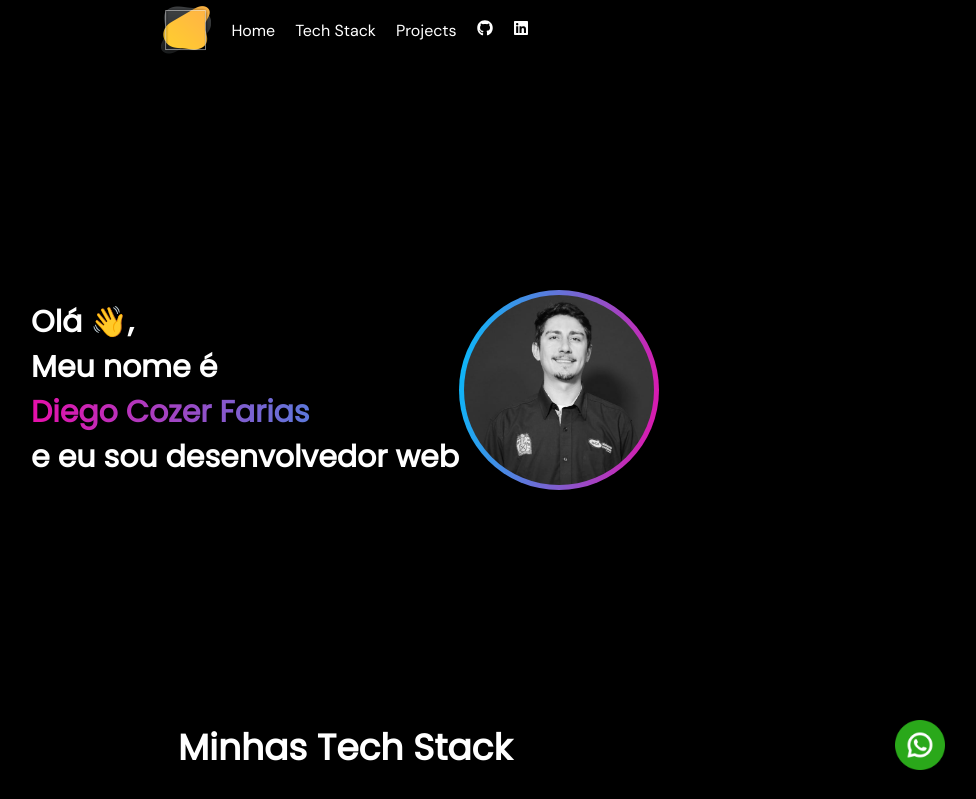
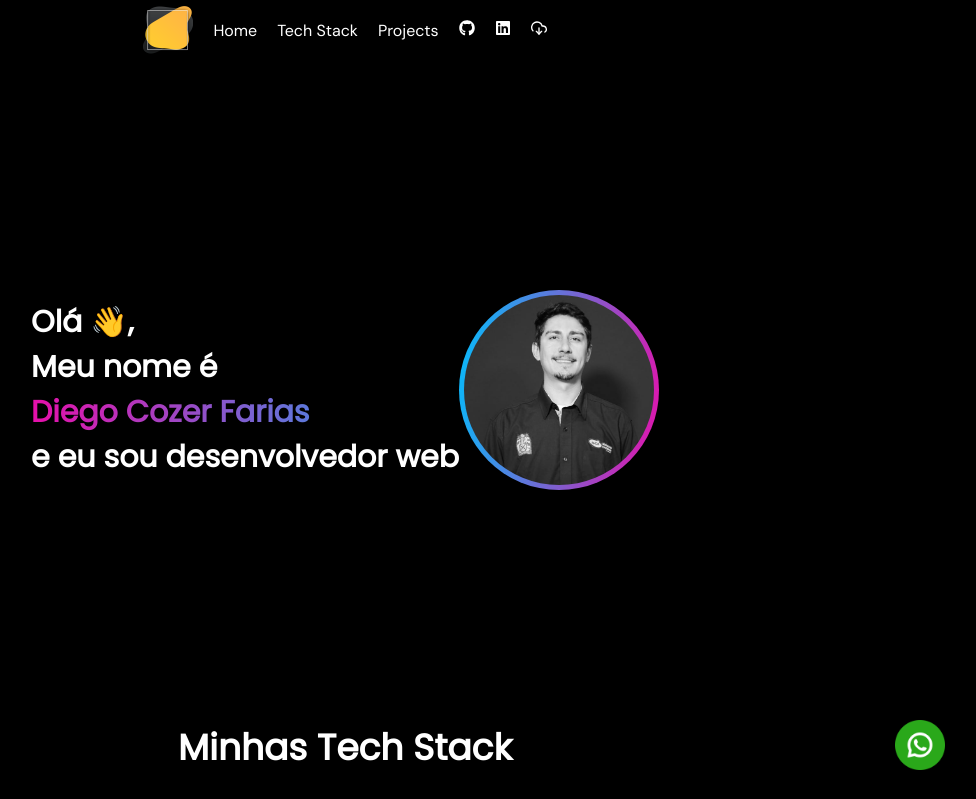
Before and after one commit to diegocozer/portfolio, a React (Create React App) app: page / in a window 1280 px wide. Shown: the top 799 px of the page, without its empty margins (295-1271 px from the left). Built offline with nearby package versions, Linux system fonts and the light colour scheme.

Commit message:
adc curriculo

```diff
--- a/public/index.html
+++ b/public/index.html
@@ -6,7 +6,7 @@
   <link rel="icon" href="logo.png" />
   <meta name="viewport" content="width=device-width, initial-scale=1" />
   <meta name="theme-color" content="#000000" />
-  <meta name="description" content="Web site created using create-react-app" />
+  <meta name="description" content="Portfolio criado com reactJS" />
   <link rel="apple-touch-icon" href="logo.png" />
   <link rel="preconnect" href="https://fonts.googleapis.com">
   <link rel="preconnect" href="https://fonts.gstatic.com" crossorigin>
--- a/src/components/NavBar.jsx
+++ b/src/components/NavBar.jsx
@@ -1,11 +1,17 @@
 import styles from "./NavBar.module.css";
 import { FaGithub, FaLinkedin } from "react-icons/fa";
+import { FiDownloadCloud } from "react-icons/fi";
 
 export default function navBar() {
   return (
     <header className={styles.container}>
       <a href="/" className={styles.logo}>
-        <img className={styles.logo_i} src="logo.png" alt="" style={{ width: "50px" }} />
+        <img
+          className={styles.logo_i}
+          src="logo.png"
+          alt=""
+          style={{ width: "50px" }}
+        />
       </a>
       <nav className={styles.navbar}>
         <a href="#menu">Home</a>
@@ -25,6 +31,12 @@ export default function navBar() {
         >
           <FaLinkedin />
         </a>
+        <a
+          href="https://drive.google.com/file/d/1wkk_gmpa2LVA4OUvMRv5UVpJs5sEmNMh/view"
+          target="_blank"
+        >
+          <FiDownloadCloud />
+        </a>
       </nav>
     </header>
   );
--- a/src/pages/Home.module.css
+++ b/src/pages/Home.module.css
@@ -6,19 +6,17 @@
   display: flex;
   justify-content: center;
   align-items: center;
-
 }
 
 .container p {
   text-align: start;
   font-size: 30px;
-    font-family: 'Poppins';
+  font-family: "Poppins";
   margin: 0;
-
 }
 
 .degrade {
-    background-image: linear-gradient(270deg, #13B0F5, #E70FAA);
+  background-image: linear-gradient(270deg, #13b0f5, #e70faa);
   background-clip: text;
   color: transparent;
   -webkit-background-clip: text;
@@ -38,12 +36,10 @@
   display: flex;
   justify-content: start;
   align-items: center;
-
 }
 
-
 .moldura {
-    background: linear-gradient(279deg, #E70FAA, #00C0FD);
+  background: linear-gradient(279deg, #e70faa, #00c0fd);
   border-radius: 50%;
   width: 200px;
   height: 200px;
@@ -72,7 +68,6 @@
 
 .wpp img {
   width: 50px;
-
 }
 
 @keyframes treme {
@@ -125,14 +120,10 @@
   .conteudo {
     width: 100%;
     padding: 20px;
-
   }
-
 
   .foto {
     width: 100px;
     height: 100px;
   }
-
-
 }
```
Also changed, not shown: public/curriculo.png (added), 12 other files (tests, documents, lock files or other folders). Lines whose indentation alone changed are shown as unchanged.
